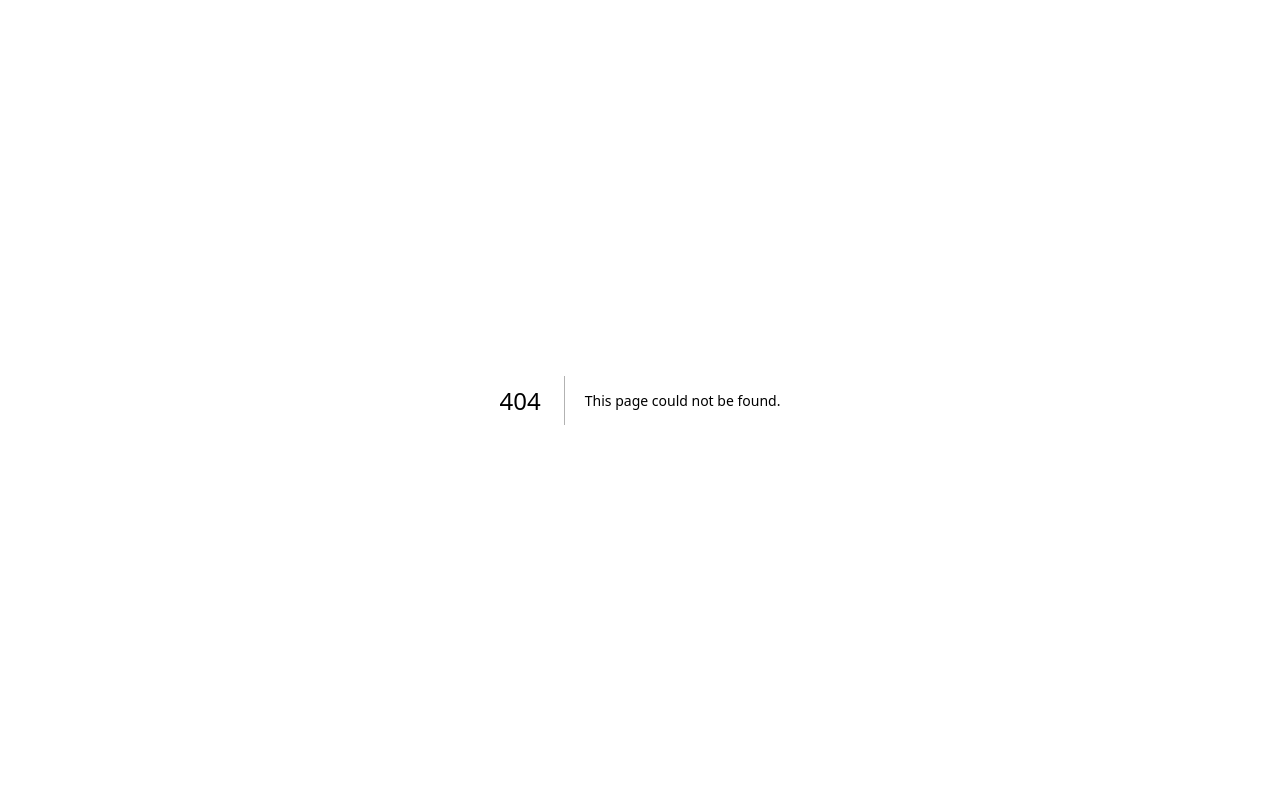
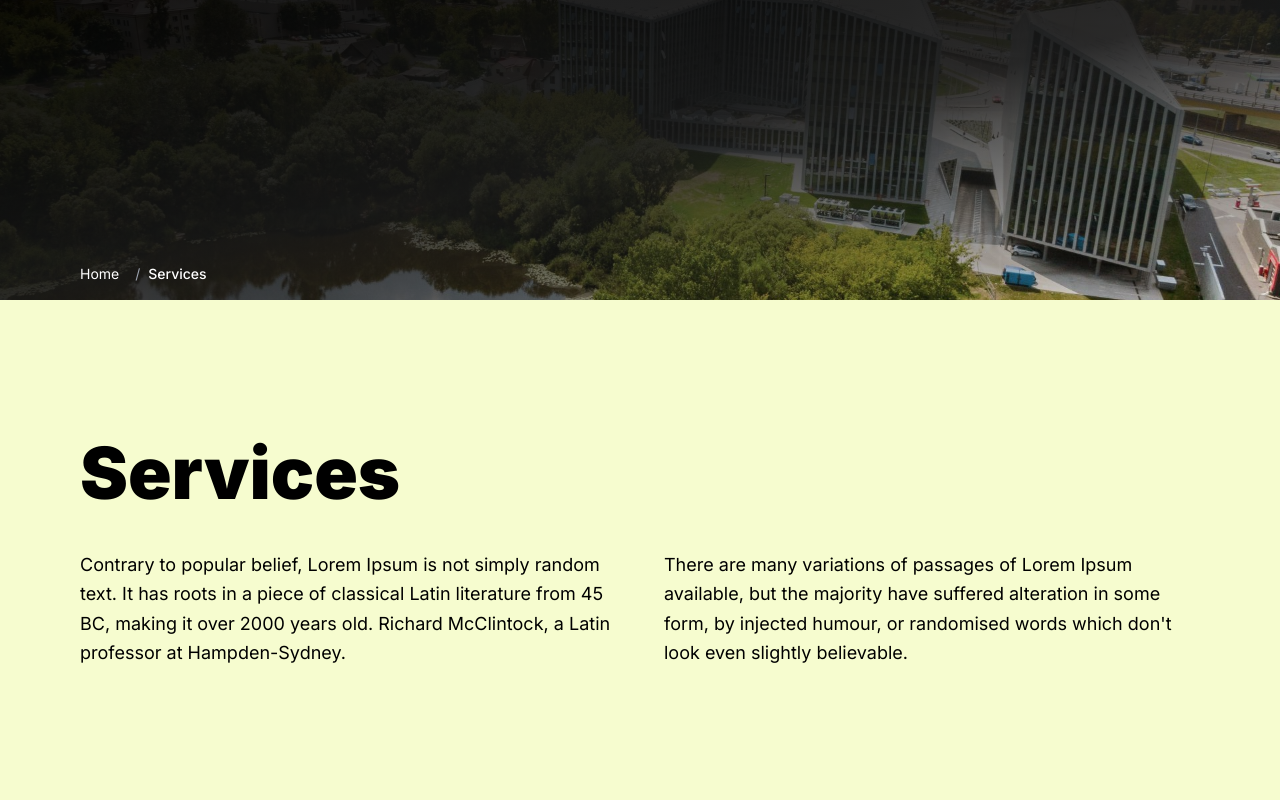
Before and after one commit to Herman-Adu/construction-company-app, a Next.js app: page /services in a window 1280 px wide. Before the commit this address had no page. Shown: the top 800 px of the page. Built offline with nearby package versions, Linux system fonts and the light colour scheme.

Commit message:
built services page and achievements module, added global projects and services modiules to page

```diff
--- a/app/(home)/page.tsx
+++ b/app/(home)/page.tsx
@@ -2,7 +2,7 @@ import { SectionSplit } from "@/components/SectionSplit";
 import { AboutUs } from "./modules/AboutUs";
 import { CoreValues } from "../../modules/CoreValues";
 import { Hero } from "./modules/Hero";
-import { Service } from "@/modules/Service";
+import { Services } from "@/modules/Services";
 import { Projects } from "@/modules/Projects";
 import { Career } from "./modules/Career";
 import { ContactUs } from "@/modules/ContactUs";
@@ -14,7 +14,7 @@ export default function Home() {
       <CoreValues />
       <SectionSplit>
         <AboutUs />
-        <Service />
+        <Services />
         <Projects />
         <Career />
       </SectionSplit>
--- /dev/null
+++ b/app/services/modules/Achievement.tsx
@@ -0,0 +1,29 @@
+import { Container } from "@/components/Container";
+import React from "react";
+
+export const Achievement = () => {
+  return (
+    <section>
+      <Container>
+        <h1 className="mb-8">Services</h1>
+
+        <div className="grid grid-cols-1 md:grid-cols-2 gap-4 md:gap-12">
+          <p>
+            Contrary to popular belief, Lorem Ipsum is not simply random text.
+            It has roots in a piece of classical Latin literature from 45 BC,
+            making it over 2000 years old. Richard McClintock, a Latin professor
+            at Hampden-Sydney.
+          </p>
+          <p>
+            There are many variations of passages of Lorem Ipsum available, but
+            the majority have suffered alteration in some form, by injected
+            humour, or randomised words which don't look even slightly
+            believable.
+          </p>
+        </div>
+      </Container>
+    </section>
+  );
+};
+
+export default Achievement;
--- /dev/null
+++ b/app/services/page.tsx
@@ -0,0 +1,20 @@
+import { SectionSplit } from "@/components/SectionSplit";
+import { Banner } from "@/modules/Banner";
+import React from "react";
+import Achievement from "./modules/Achievement";
+import { Services as ServicesSection } from "@/modules/Services";
+import { Projects } from "@/modules/Projects";
+
+export default function Services() {
+  return (
+    <>
+      <Banner />
+
+      <SectionSplit>
+        <Achievement />
+        <ServicesSection />
+        <Projects />
+      </SectionSplit>
+    </>
+  );
+}
--- a/modules/Projects.tsx
+++ b/modules/Projects.tsx
@@ -5,11 +5,30 @@ import React from "react";
 
 export const Projects = () => {
   const images = ["/hero.jpg", "/hero2.jpg", "/hero3.jpg"];
+
+  const data = [
+    {
+      image: "/hero.jpg",
+      title: "Project 1",
+      link: "/project1",
+    },
+    {
+      image: "/hero2.jpg",
+      title: "Project 2",
+      link: "/project2",
+    },
+    {
+      image: "/hero3.jpg",
+      title: "Project 3",
+      link: "/project3",
+    },
+  ];
+
   return (
     <section>
       <Container>
         <SectionName name="Projects" />
-        <EmblaCarousel slides={images} />
+        <EmblaCarousel slides={data} />
       </Container>
     </section>
   );
--- a/modules/Service.tsx
+++ b/modules/Services.tsx
@@ -3,7 +3,7 @@ import { SectionName } from "@/components/SectionName";
 import Link from "next/link";
 import { FaArrowRight } from "react-icons/fa";
 
-export const Service = () => {
+export const Services = () => {
   return (
     <section>
       <Container>
```
